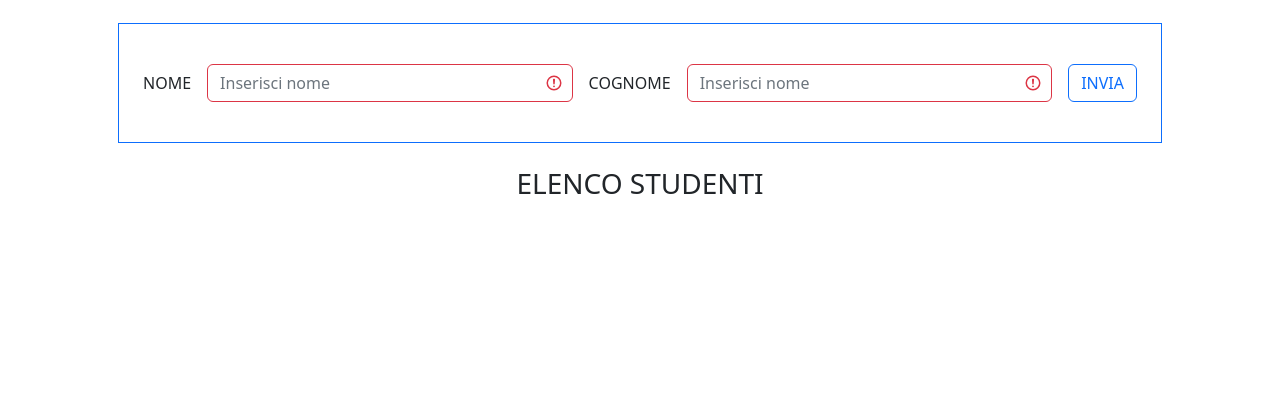
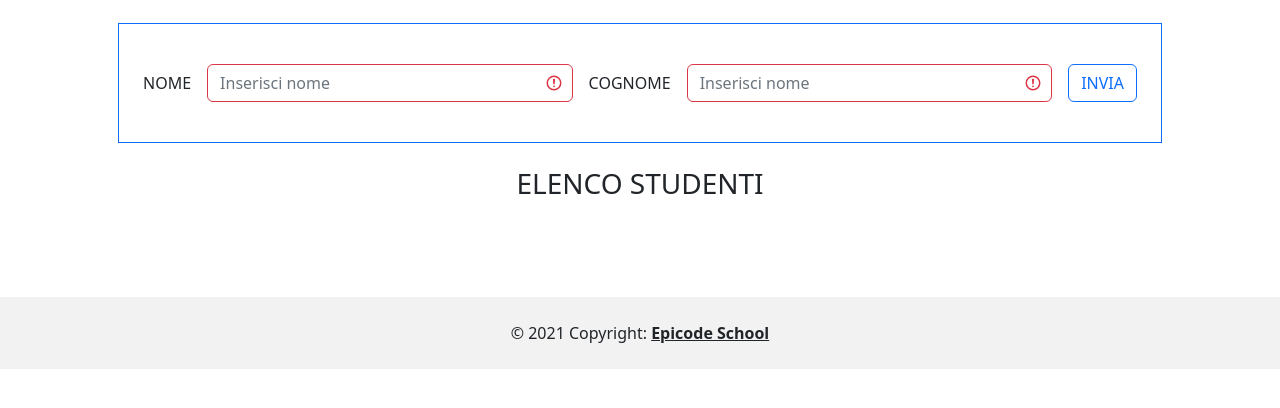
Before and after one commit to FrancescaOz/PROGETTO-SETTIMANALE06, a plain HTML site: page index.html in a window 1280 px wide. Shown: the part 178-586 px from the top of the page. Drawn offline with nearby package versions, Linux system fonts and the light colour scheme; no server answers.

Commit message:
aggiunta footer

```diff
--- a/index.html
+++ b/index.html
@@ -17,6 +17,7 @@
 </head>
 
 <body>
+    <header>
         <nav class="navbar bg-light">
             <div class="container-fluid">
                 <a class="navbar-brand" href="#">
@@ -26,6 +27,7 @@
                 </a>
             </div>
         </nav>
+    </header>
     <div class="container p-5">
         <div class="row">
             <div class="col-md-12">
@@ -56,6 +58,15 @@
         </div>
     </div>
 
+
+    <footer>
+        <!-- Copyright -->
+        <div class="text-center p-4" style="background-color: rgba(0, 0, 0, 0.05);">
+            © 2021 Copyright:
+            <a class="text-reset fw-bold" href="https://epicode.com/">Epicode School</a>
+        </div>
+    </footer>
+
     <script src="assets/js/script.js"></script>
 </body>
 
```
Lines whose indentation alone changed are shown as unchanged.
